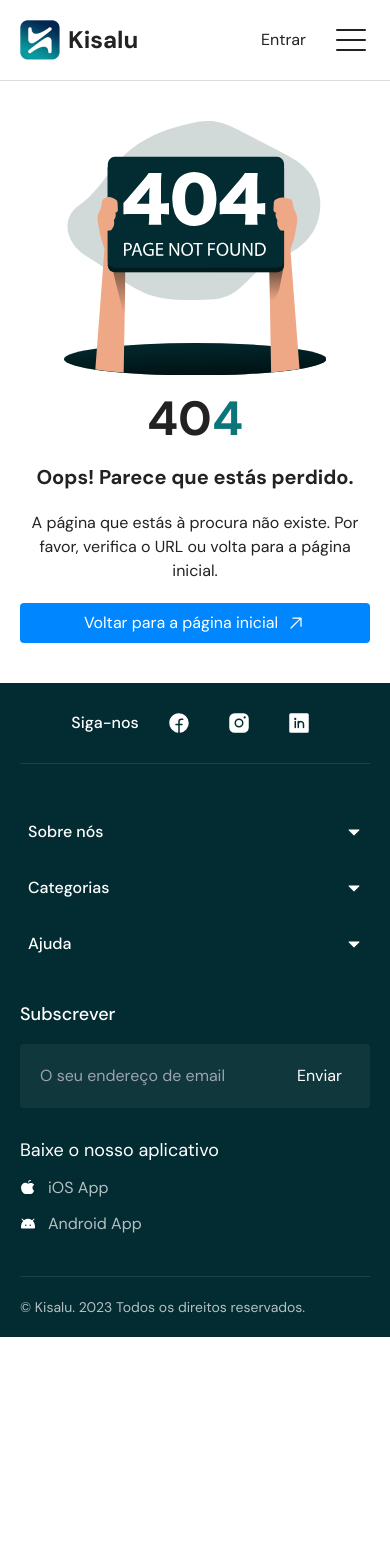
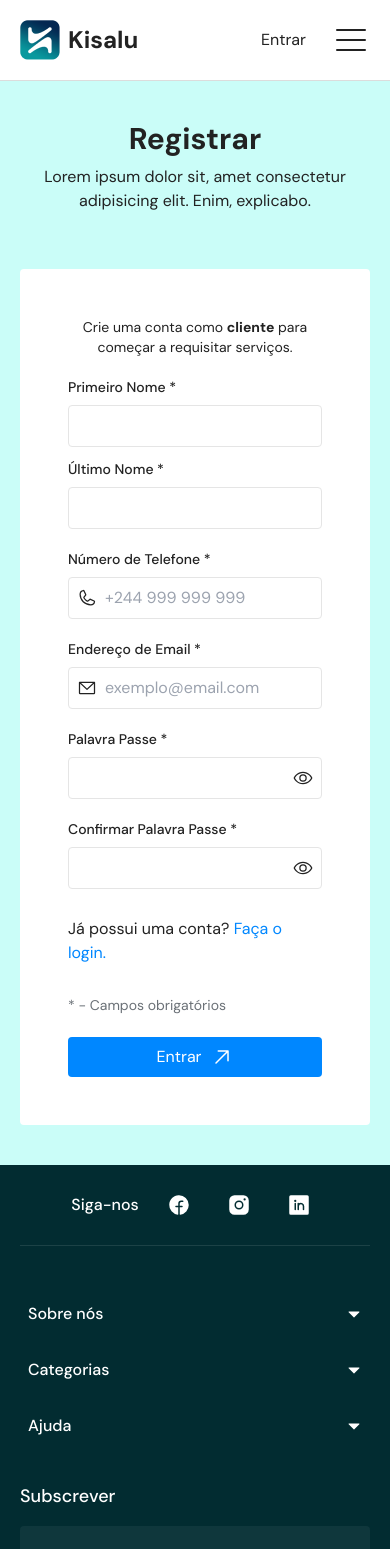
Before and after one commit to rafaelwillen/kisalu-web, a Next.js app: page /auth/register/client in a window 390 px wide. Before the commit this address had no page. Shown: the top 1549 px of the page. Before the commit the page ends 1337 px from the top, so only its background shows below. Built offline with nearby package versions, Linux system fonts and the light colour scheme.

Commit message:
Implement the client register for mobile and desktop

```diff
--- /dev/null
+++ b/src/pages/auth/register/client.tsx
@@ -0,0 +1,81 @@
+import PrimaryButton from "@/components/buttons/PrimaryButton";
+import { Input, SecureInput } from "@/components/form";
+import MainLayout from "@/components/layouts/MainLayout";
+import { Container } from "@/components/pages/common";
+import { NextPageWithLayout } from "@/pages/_app";
+import { Routes } from "@/utils/constants/linksPaths";
+import { ArrowUpRight, EnvelopeSimple, Phone } from "@phosphor-icons/react";
+import Link from "next/link";
+
+const ClientRegisterPage: NextPageWithLayout = () => {
+  return (
+    <main className="bg-secondary-100 py-10 lg:py-32">
+      <Container>
+        <section className="mx-auto max-w-2xl space-y-14">
+          <div className="text-center space-y-2">
+            <h1 className="text-3xl font-bold">Registrar</h1>
+            <p>
+              Lorem ipsum dolor sit, amet consectetur adipisicing elit. Enim,
+              explicabo.
+            </p>
+          </div>
+          <form
+            onSubmit={(e) => {
+              e.preventDefault();
+              alert("Haha, you can't create an account yet! :D");
+            }}
+            className="bg-white rounded p-12"
+          >
+            <p className="text-center text-sm mb-4 md:text-left md:text-base">
+              Crie uma conta como <strong>cliente</strong> para começar a
+              requisitar serviços.
+            </p>
+            <div className="space-y-4">
+              <div className="grid grid-cols-1 md:grid-cols-2 gap-2">
+                <Input required label="Primeiro Nome" />
+                <Input required label="Último Nome" />
+              </div>
+              <Input
+                type="tel"
+                required
+                label="Número de Telefone"
+                placeholder="+244 999 999 999"
+                icon={<Phone className="text-text-200" size={20} />}
+              />
+              <Input
+                required
+                label="Endereço de Email"
+                type="email"
+                placeholder="exemplo@email.com"
+                icon={<EnvelopeSimple className="text-text-200" size={20} />}
+              />
+              <div className="my-3" />
+              <SecureInput label="Palavra Passe" required />
+              <SecureInput label="Confirmar Palavra Passe" required />
+            </div>
+            <p className="my-7">
+              Já possui uma conta?{" "}
+              <Link
+                className="animated-underline primary text-primary-600"
+                href={Routes.clientRegister}
+              >
+                Faça o login.
+              </Link>
+            </p>
+            <small className="text-sm text-text-100">
+              * - Campos obrigatórios
+            </small>
+            <PrimaryButton>
+              Entrar <ArrowUpRight size={24} />
+            </PrimaryButton>
+          </form>
+          {/* TODO: Replace with other providers: google and facebook */}
+        </section>
+      </Container>
+    </main>
+  );
+};
+
+ClientRegisterPage.getLayout = (page) => <MainLayout>{page}</MainLayout>;
+
+export default ClientRegisterPage;
```
